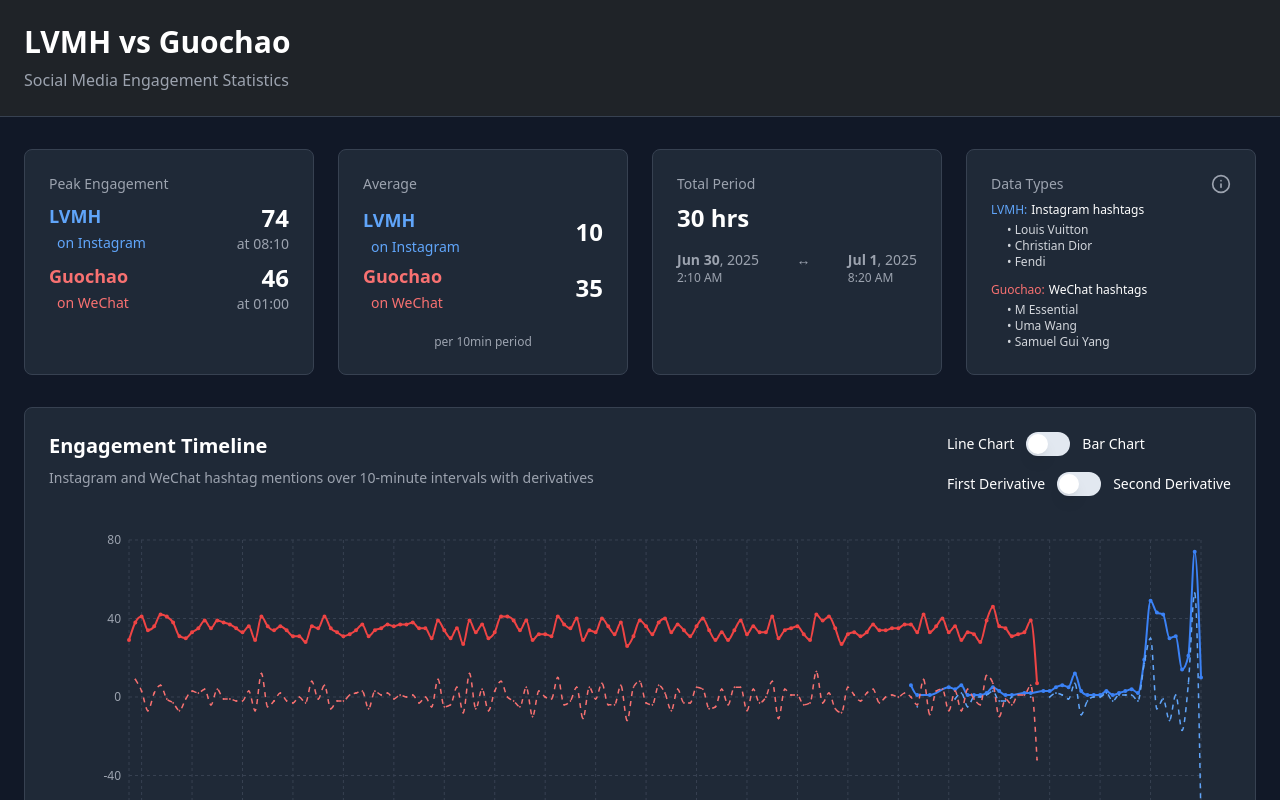
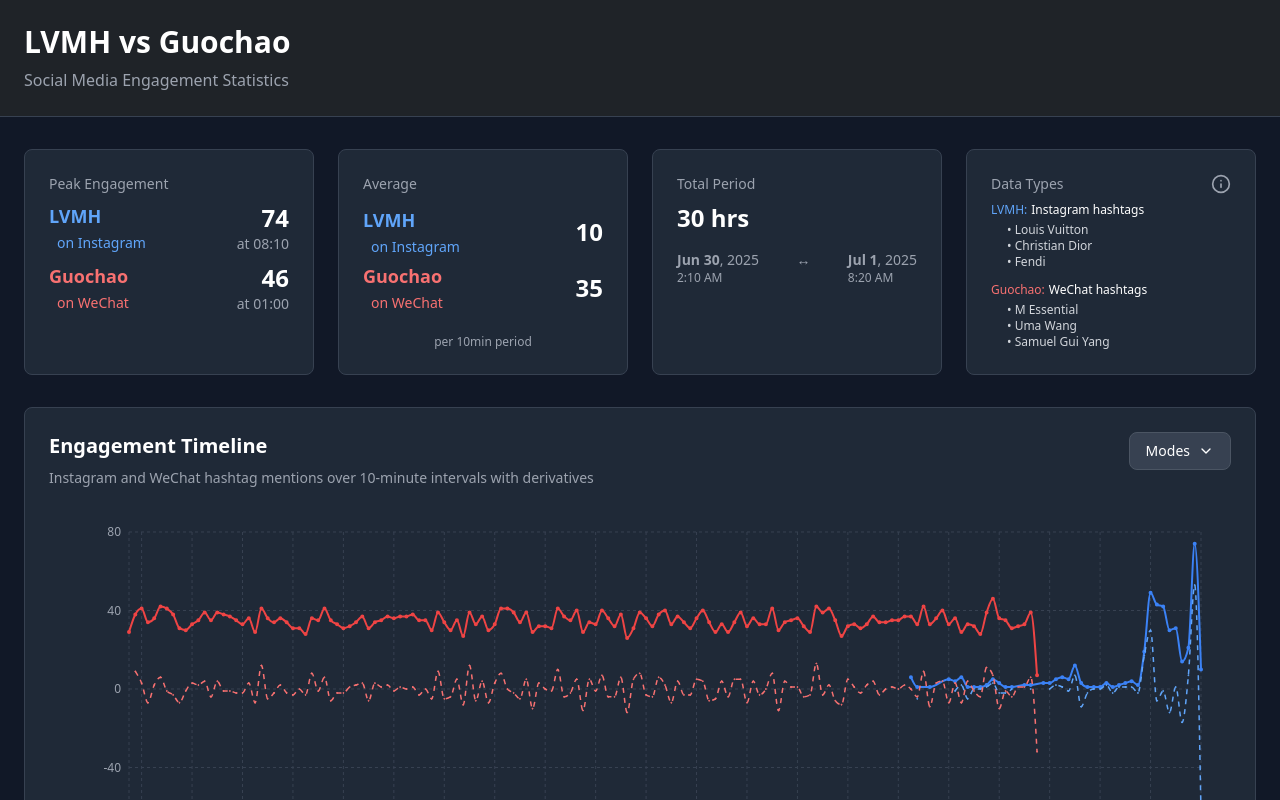
Before and after one commit to ClintTLang/lv-insights-visualizer, a React (Vite) app: page / in a window 1280 px wide. Shown: the top 800 px of the page. Built offline with nearby package versions, Linux system fonts and the light colour scheme.

Commit message:
feat: Implement modes dropdown hover behavior
Make the mode options (bar/line chart and derivative selection) only visible when hovering over a "Modes" dropdown menu.

```diff
--- a/src/pages/Index.tsx
+++ b/src/pages/Index.tsx
@@ -1,7 +1,13 @@
-
 import React, { useState } from 'react';
 import { LineChart, Line, XAxis, YAxis, CartesianGrid, Tooltip, ResponsiveContainer, BarChart, Bar, ComposedChart } from 'recharts';
 import { Switch } from "@/components/ui/switch";
+import { ChevronDown } from "lucide-react";
+import {
+  DropdownMenu,
+  DropdownMenuContent,
+  DropdownMenuItem,
+  DropdownMenuTrigger,
+} from "@/components/ui/dropdown-menu";
 
 // Ignore IDE flags, files will be made at build
 import instadata from '../backend/input/instadata.json';
@@ -320,23 +326,25 @@ const Index = () => {
               <h2 className="text-xl font-semibold text-white mb-2">Engagement Timeline</h2>
               <p className="text-gray-400 text-sm">Instagram and WeChat hashtag mentions over 10-minute intervals with derivatives</p>
             </div>
-            <div className="flex flex-col gap-4">
-              <div className="flex items-center gap-3">
-                <span className="text-sm text-white">Line Chart</span>
-                <Switch
-                  checked={useBarChart}
-                  onCheckedChange={setUseBarChart}
-                />
-                <span className="text-sm text-white">Bar Chart</span>
-              </div>
-              <div className="flex items-center gap-3">
-                <span className="text-sm text-white">First Derivative</span>
-                <Switch
-                  checked={showSecondDerivative}
-                  onCheckedChange={setShowSecondDerivative}
-                />
-                <span className="text-sm text-white">Second Derivative</span>
-              </div>
+            <div className="flex items-center">
+              <DropdownMenu>
+                <DropdownMenuTrigger className="flex items-center gap-2 px-4 py-2 bg-gray-700 hover:bg-gray-600 text-white text-sm rounded-lg border border-gray-600 transition-colors">
+                  Modes
+                  <ChevronDown className="h-4 w-4" />
+                </DropdownMenuTrigger>
+                <DropdownMenuContent className="bg-gray-800 border-gray-600 z-50">
+                  <DropdownMenuItem className="text-white hover:bg-gray-700 focus:bg-gray-700 cursor-pointer" onClick={() => setUseBarChart(!useBarChart)}>
+                    <div className="flex items-center justify-between w-full">
+                      <span className="text-sm">{useBarChart ? "Switch to Line Chart" : "Switch to Bar Chart"}</span>
+                    </div>
+                  </DropdownMenuItem>
+                  <DropdownMenuItem className="text-white hover:bg-gray-700 focus:bg-gray-700 cursor-pointer" onClick={() => setShowSecondDerivative(!showSecondDerivative)}>
+                    <div className="flex items-center justify-between w-full">
+                      <span className="text-sm">{showSecondDerivative ? "Show First Derivative" : "Show Second Derivative"}</span>
+                    </div>
+                  </DropdownMenuItem>
+                </DropdownMenuContent>
+              </DropdownMenu>
             </div>
           </div>
 
```
